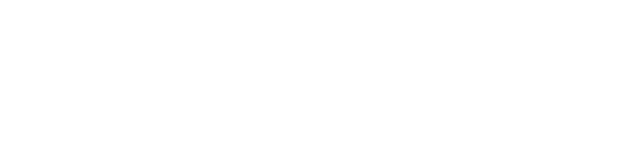
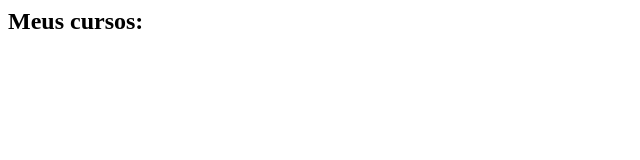
Before and after one commit to bruninhomf/aula-git, a plain HTML site: page index.html in a window 1280 px wide. Shown: the whole page, without its empty margins (0-640 px from the left). Drawn offline with Linux system fonts and the light colour scheme.

Commit message:
c1 - Alterando o tmanho do titulo

```diff
--- a/index.html
+++ b/index.html
@@ -3,7 +3,7 @@
     <meta charset="UTF-8">
     <meta http-equiv="X-UA-Compatible" content="IE=edge">
     <meta name="viewport" content="width=device-width, initial-scale=1.0">
-    <title>Meus cursos:</title>
+    <h2>Meus cursos:</h2>
 </head>
 <body>
 
```
